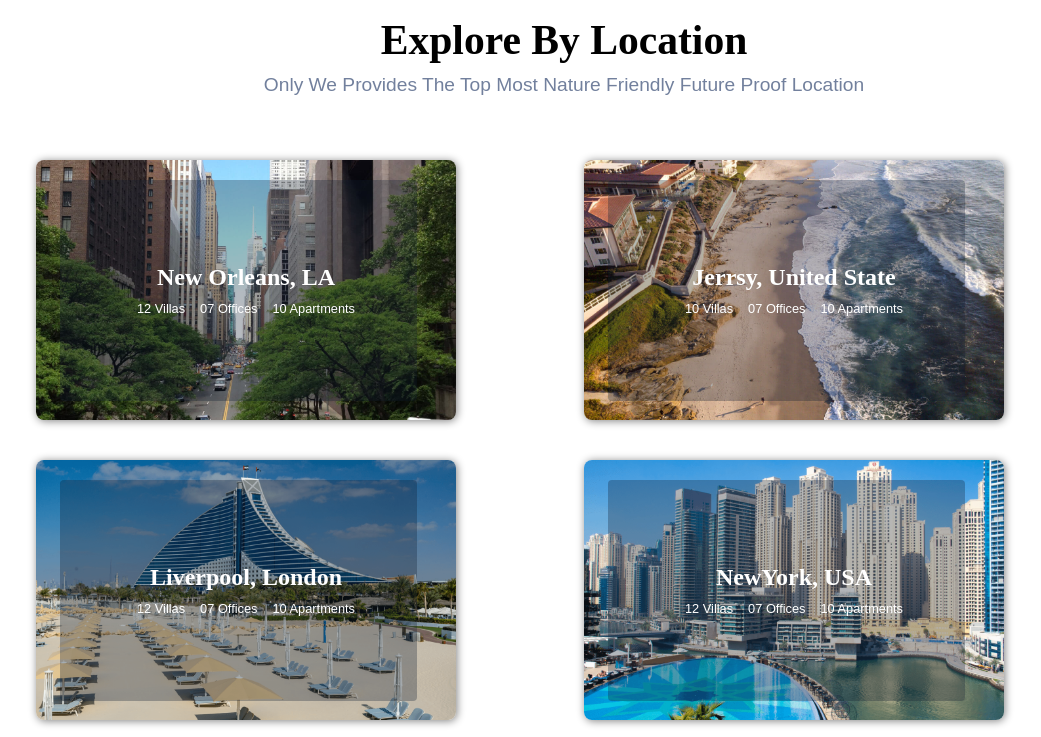
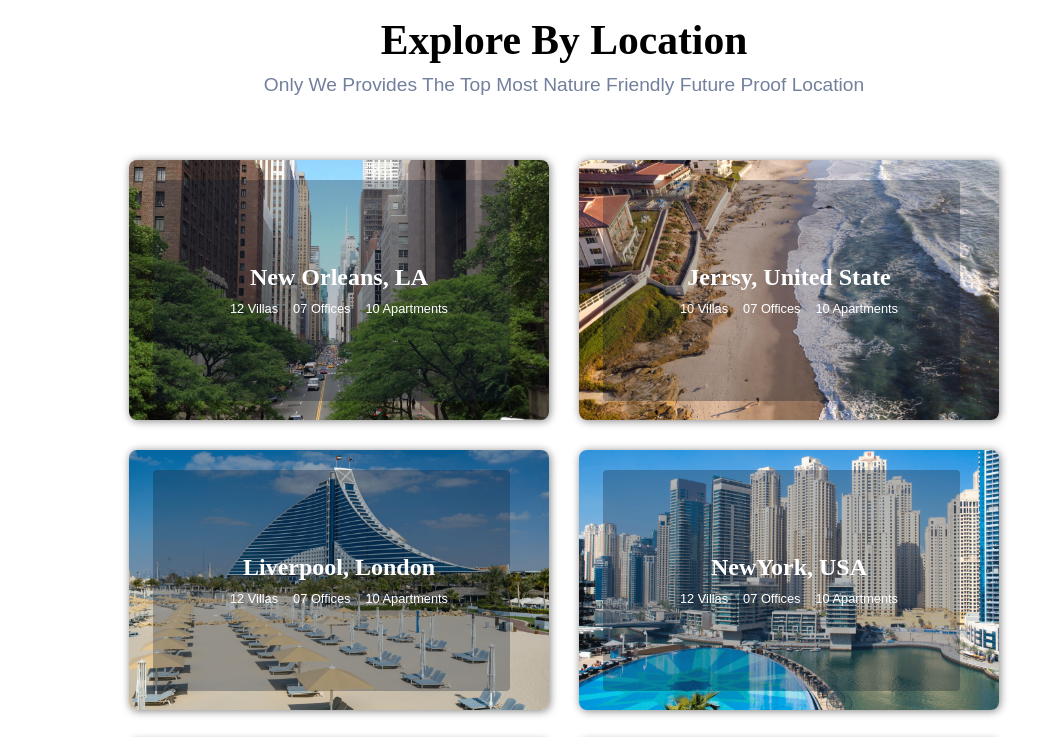
Before and after one commit to palashansary/RealEstateBeta2.0, a plain HTML site: page index.html in a window 1280 px wide. Shown: the part 3300-4037 px from the top of the page, without its empty margins (76-1117 px from the left). Drawn offline with Linux system fonts and the light colour scheme.

Commit message:
Update style.css

```diff
--- a/style.css
+++ b/style.css
@@ -472,15 +472,15 @@
    }
 
    .exploreBox{
-    position: relative;
+   position: relative;
     margin-top: 2rem;
-    padding: 2rem 2rem;
-    /* border: 2px solid red; */
+    padding: 2rem 0rem;
     height: 100%;
     width: 100%;
     display: grid;
-    gap: 40px;
-    grid-template-columns: repeat(auto-fit,minmax(360px,1fr));
+    grid-template-columns: repeat(auto-fit,minmax(420px,420px));
+    gap:30px;
+    justify-content: center;
    }
 
 
```
